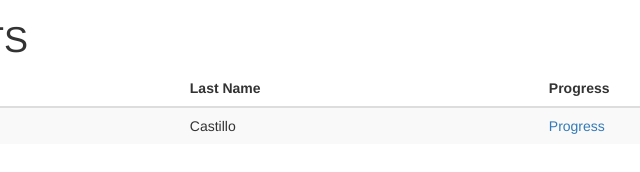
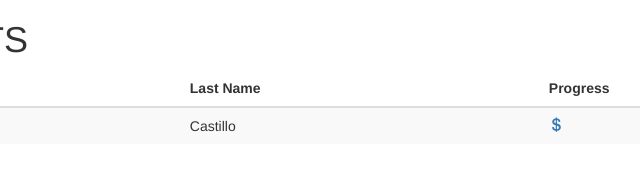
Before and after one commit to GustavoCastillo/GustavoCastillo.github.io, a plain HTML site: page index.html in a window 1280 px wide. Shown: the full height of the page, 352-992 px from the left. Drawn offline with nearby package versions, Linux system fonts and the light colour scheme.

Commit message:
Update index.html

```diff
--- a/index.html
+++ b/index.html
@@ -29,7 +29,7 @@
                     <th scope="row">1</th>
                     <td>Gustavo</td>
                     <td>Castillo</td>
-                    <td><a data-toggle="modal" data-target="#myModal">Progress</a></td>
+                    <td><a data-toggle="modal" data-target="#myModal"><span class="glyphicon glyphicon-usd" aria-hidden="true"></span></a></td>
                 </tr>
             </tbody>
         </table>
```
